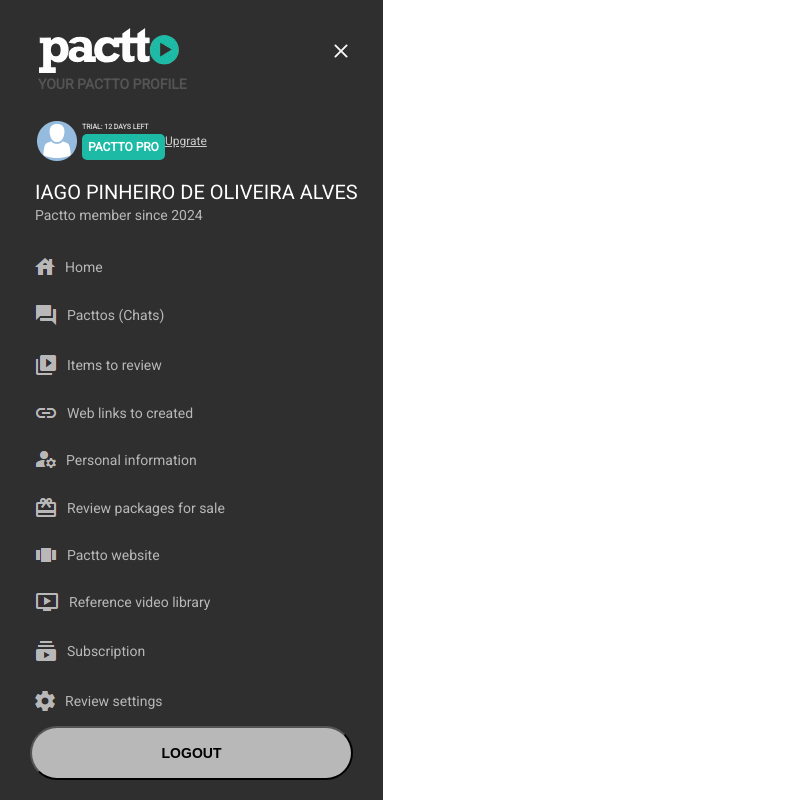
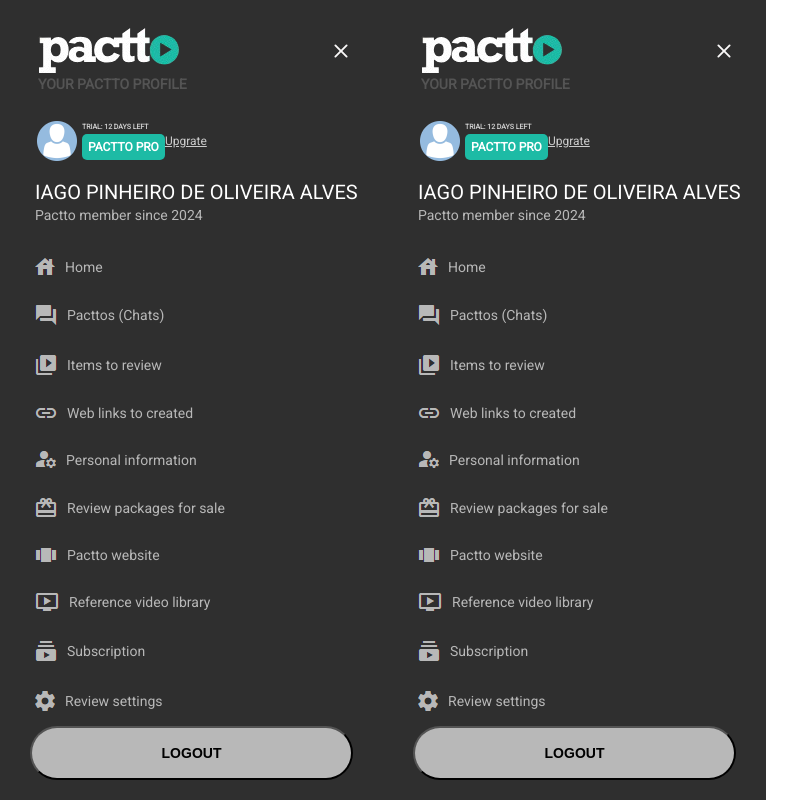
Before and after one commit to iagoPinheiro1401/pactto_challenge, a Next.js app: page /components/menu/Menu in a window 1280 px wide. Shown: the whole page, without its empty margins (0-799 px from the left). Built offline with nearby package versions, Linux system fonts and the light colour scheme.

Commit message:
created logic for traveling between pages, using useRouter

```diff
--- a/src/pages/_app.jsx
+++ b/src/pages/_app.jsx
@@ -1,5 +1,8 @@
 import { createGlobalStyle, ThemeProvider } from "styled-components"
 import theme from "@/theme"
+import { useRouter } from "next/router"
+
+import Menu from "./components/menu/Menu"
 
 const GlobalStyle = createGlobalStyle`
     * {
@@ -12,11 +15,16 @@
     }
 `
 
-function App ({ Component, pageProps }) {
+function App({ Component, pageProps }) {
+  const router = useRouter()
+
   return (
     <ThemeProvider theme={theme}>
-        <GlobalStyle />
+      <GlobalStyle />
+      <div style={{ display: 'flex' }}>
+        <Menu />
         <Component {...pageProps} />
+      </div>
     </ThemeProvider>
   )
 }
--- a/src/pages/components/menu/Menu.jsx
+++ b/src/pages/components/menu/Menu.jsx
@@ -117,16 +117,16 @@
                 <TextMedium>Pactto member since 2024</TextMedium>
             </UserNameContainer>
             <StyledNav>
-                <MenuOptions src="/homeIcon.png">Home</MenuOptions>
-                <MenuOptions src="/chatIcon.png">Pacttos (Chats)</MenuOptions>
-                <MenuOptions src="/videosIcon.png">Items to review</MenuOptions>
-                <MenuOptions src="/webLinksIcon.png">Web links to created</MenuOptions>
-                <MenuOptions src="/personaIcon.png">Personal information</MenuOptions>
-                <MenuOptions src="/packagesIcon.png">Review packages for sale</MenuOptions>
-                <MenuOptions src="/pacttoPagesIcon.png">Pactto website</MenuOptions>
-                <MenuOptions src="/referenceIcon.png">Reference video library</MenuOptions>
-                <MenuOptions src="/subscriptionIcon.png">Subscription</MenuOptions>
-                <MenuOptions src="/settingsIcon.png">Review settings</MenuOptions>
+                <MenuOptions src="/homeIcon" path="/">Home</MenuOptions>
+                <MenuOptions src="/chatIcon">Pacttos (Chats)</MenuOptions>
+                <MenuOptions src="/videosIcon">Items to review</MenuOptions>
+                <MenuOptions src="/webLinksIcon">Web links to created</MenuOptions>
+                <MenuOptions src="/personaIcon">Personal information</MenuOptions>
+                <MenuOptions src="/packagesIcon">Review packages for sale</MenuOptions>
+                <MenuOptions src="/pacttoPagesIcon">Pactto website</MenuOptions>
+                <MenuOptions src="/referenceIcon">Reference video library</MenuOptions>
+                <MenuOptions src="/subscriptionIcon">Subscription</MenuOptions>
+                <MenuOptions src="/settingsIcon">Review settings</MenuOptions>
             </StyledNav>
             <ButtonContainer>
                 <LogoutButton />
--- a/src/pages/components/menuOptions/MenuOptions.jsx
+++ b/src/pages/components/menuOptions/MenuOptions.jsx
@@ -1,4 +1,5 @@
 import styled from "styled-components"
+import { useRouter } from "next/router"
 
 import TextMedium from "../tipography/textMedium/TextMedium"
 
@@ -9,17 +10,25 @@
     gap: 10px;
     padding: 15px 0 15px 35px;
     cursor: pointer;
+    background-color: ${props => props.isSelected ? '#3A363F' : 'transparent'};
 
     :hover {
         background-color: rgba(128, 128, 128, 0.2);
     }
 `
 
-export default function MenuOptions({ src, children }) {
+export default function MenuOptions({ src, children, path }) {
+    const router = useRouter()
+    const isSelected = router.pathname === path
+
+    const handleNavigation = () => {
+        router.push(path);
+      }
+
     return(
-        <Container>
-            <img src={src}/>
-            <TextMedium>{children}</TextMedium>
+        <Container isSelected={isSelected} onClick={handleNavigation}>
+            <img src={isSelected ? src+"Green.png" : src+".png"}/>
+            <TextMedium color={isSelected ? '#1dbba5' : '#b8b8b8'}>{children}</TextMedium>
         </Container>
     )
 }
--- a/src/pages/index.jsx
+++ b/src/pages/index.jsx
@@ -1,8 +1,8 @@
-import Menu from "./components/menu/Menu"
-
 function HomePage () {
   return (
-    <Menu />
+    <div>
+      home Page
+    </div>
   )
 }
 
```
